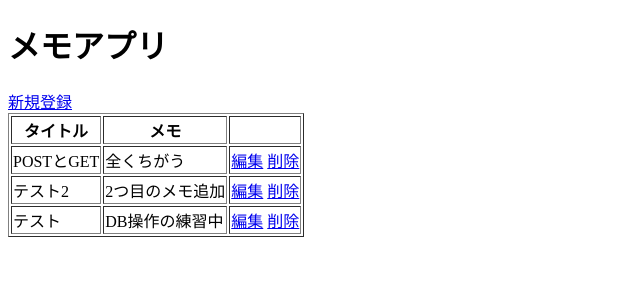
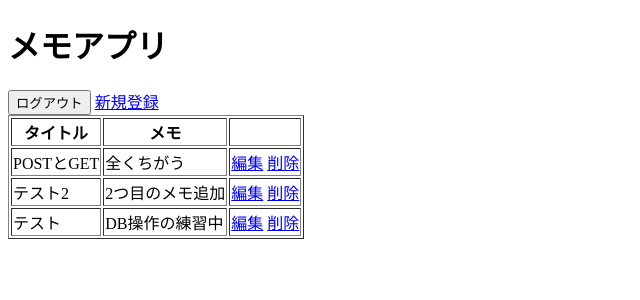
Before and after one commit to kubota-a/-learning-notes, a Flask app: page / in a window 1280 px wide. Shown: the top 300 px of the page, without its empty margins (0-640 px from the left). Run offline with Flask 3, Linux system fonts and the light colour scheme; a user stored in the database is signed in.

Commit message:
index.htmlにログアウトボタンを追加・ログアウトのルート定義を追加

```diff
--- a/flask-practice/app.py
+++ b/flask-practice/app.py
@@ -275,5 +275,14 @@ def login():    # ログイン画面の表示とログイン処理を担当す
     userid = session.pop("login_userid", "")    # ▲ Noneだとフォーム側で表示が変になるかもだから、値がないときは空文字のほうが安全
     return render_template("login.html", userid=userid)    # login.htmlを表示してテンプレートに変数useridの値を渡す（入力復元用）
 
+# ログアウト
+@app.route("/logout", methods=["POST"])    # /logoutにアクセスされたら下の関数で処理。リクエストはPOSTのみ受け付ける　※ログアウトはCSRF対策のためPOSTにする
+@login_required    # ログインしていない状態で /logout を勝手に叩かれるとセッションの扱いが不明確になって攻撃される可能性あり（Flask-Login の公式ドキュメントでも推奨）
+def logout():    # ログアウト関数を定義
+    logout_user()    # flask_loginのツール関数logout_user()を実行（ログイン状態を保持していた「セッション中のユーザー情報」を削除する）
+    flash("ログアウトしました。", "success")    # セッションに当該メッセージ（カテゴリはsuccess）を一時保存し、次のリクエストで表示できるように準備
+    return redirect(url_for("top"))    # top関数に紐づくよう生成されたURLにリダイレクトして処理を終了
+    # POSTで受けて、処理が終わったら安全な場所（トップページ）にGETでリダイレクトして終了！→PRGパターン（Post/Redirect/Get）
+
 if __name__ == "__main__":
     app.run(debug=True)
--- a/flask-practice/templates/index.html
+++ b/flask-practice/templates/index.html
@@ -2,6 +2,11 @@
 {% block content %}
 
 <h1>メモアプリ</h1>
+
+    <!-- ログアウトボタン（POST専用） -->
+    <form method="POST" action="/logout" style="display:inline;">
+        <button type="submit">ログアウト</button>
+    </form>
 
     <a href="{{ url_for('regist') }}" role="button">新規登録</a>
 
```
Also changed, not shown: flask-practice/app.db.
